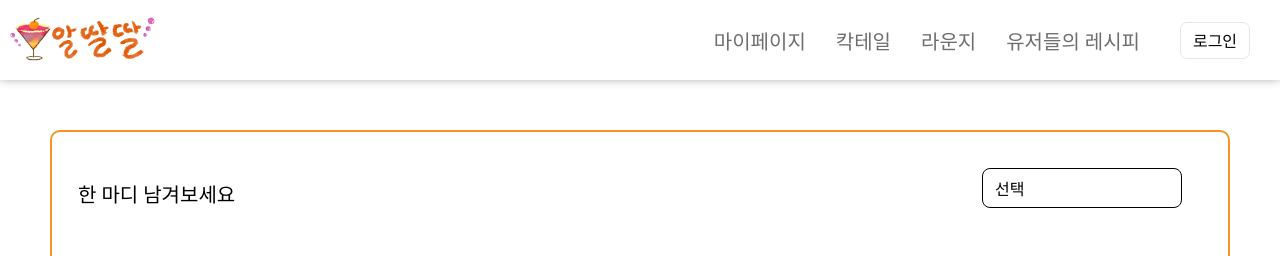
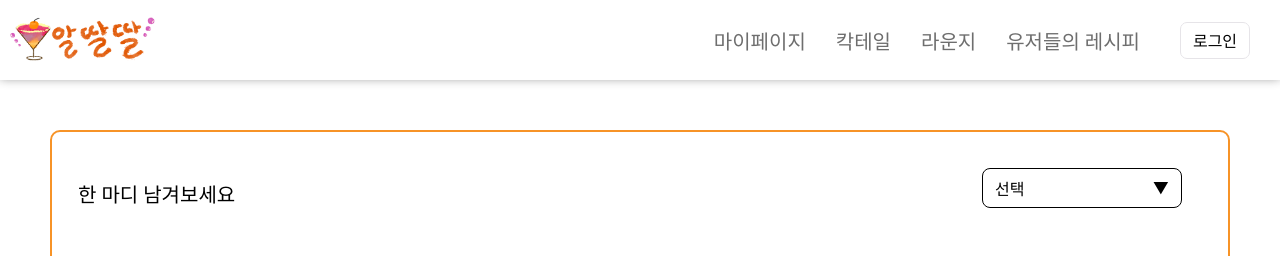
Before and after one commit to LOCA525/project-alddalddal-front, a React (Create React App) app: page /lounge in a window 1280 px wide. Shown: the top 256 px of the page. Built offline with nearby package versions, Linux system fonts and the light colour scheme; a web font is replaced by a local one.

Commit message:
스타일 변경 완료

```diff
--- a/src/components/CommentInput.jsx
+++ b/src/components/CommentInput.jsx
@@ -61,7 +61,7 @@ const CommentInput = () => {
 
 
                   <Select onClick={ClickSelect}>
-                    {selectedOption}
+                    {selectedOption}<div>▼</div>
                   </Select>
                   {(option1 === true) && <SelectedOption
                     option={option}
--- a/src/components/SelectOption.jsx
+++ b/src/components/SelectOption.jsx
@@ -51,7 +51,6 @@ const SelectOption = styled.div`
     }
 
     @media screen and (max-width: 750px) {
-        font-size: 80%;
         justify-content: center;
         width: 100px;
     }
--- a/src/pages/Mypage.jsx
+++ b/src/pages/Mypage.jsx
@@ -6,6 +6,7 @@ import Card from '../components/Card';
 import ModifyBtn from '../components/ModifyBtn';
 
 function Mypage() {
+
     return (
         <MainLayout>
             <MypageContainer>
```
